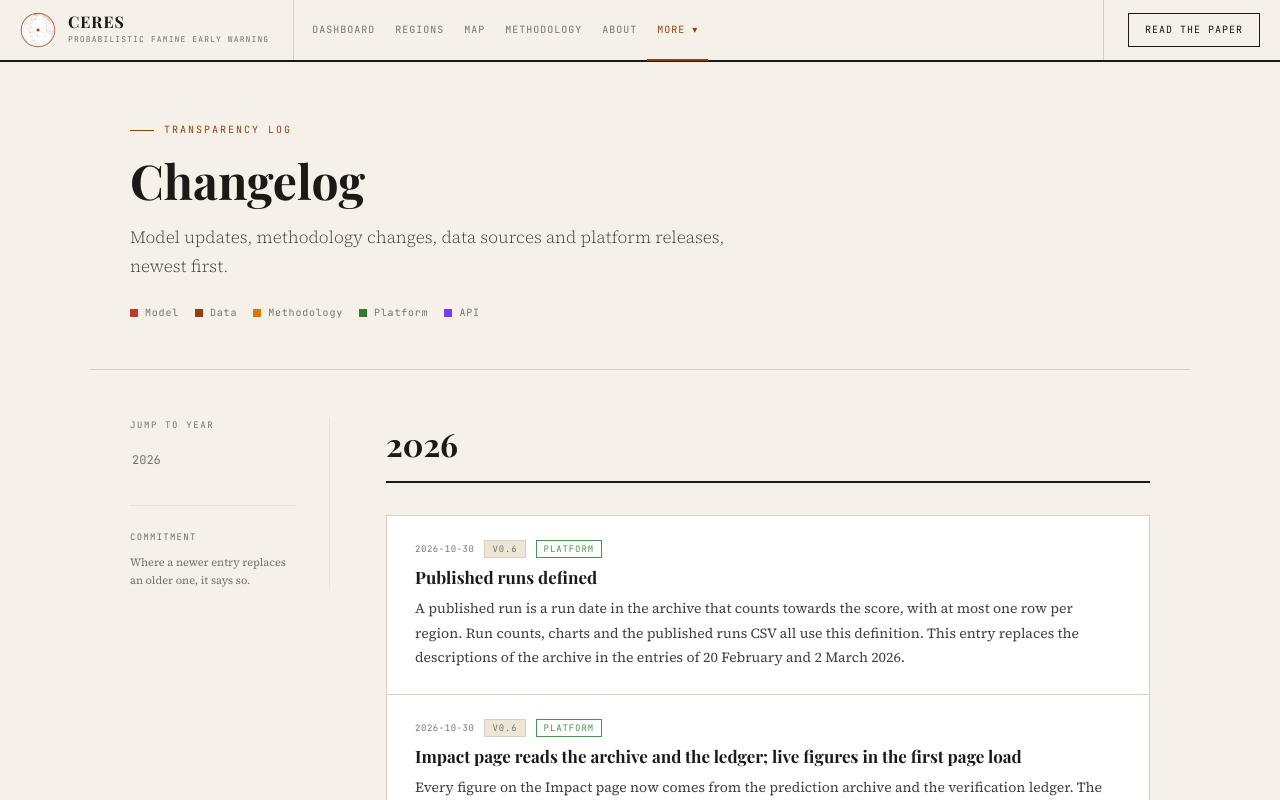
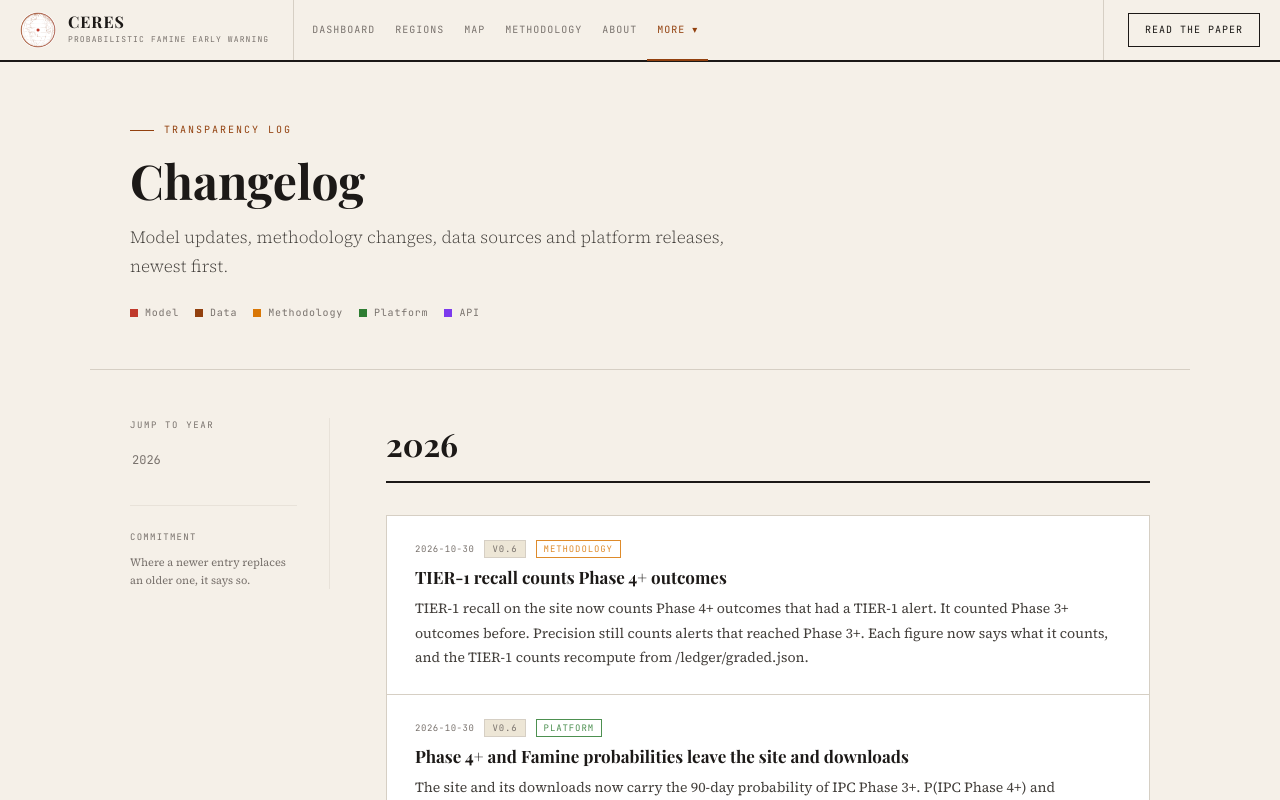
Before and after one commit to northflowlabs/ceres, a Next.js app: page /changelog in a window 1280 px wide. Shown: the top 800 px of the page. Built offline with nearby package versions, Linux system fonts and the light colour scheme.

Commit message:
Keep the 10 February changelog entry as written, and log the 30 October changes
The entry on tier thresholds is back word for word. New entries record the
recall definition and the two fields leaving the site and downloads, and the
definition of published runs now says exactly what is counted.

```diff
--- a/src/app/changelog/page.tsx
+++ b/src/app/changelog/page.tsx
@@ -32,9 +32,23 @@ const CHANGELOG: ChangeEntry[] = [
   {
     date: "2026-10-30",
     version: "v0.6",
+    type: "methodology",
+    title: "TIER-1 recall counts Phase 4+ outcomes",
+    body: "TIER-1 recall on the site now counts Phase 4+ outcomes that had a TIER-1 alert. It counted Phase 3+ outcomes before. Precision still counts alerts that reached Phase 3+. Each figure now says what it counts, and the TIER-1 counts recompute from /ledger/graded.json.",
+  },
+  {
+    date: "2026-10-30",
+    version: "v0.6",
+    type: "platform",
+    title: "Phase 4+ and Famine probabilities leave the site and downloads",
+    body: "The site and its downloads now carry the 90-day probability of IPC Phase 3+. P(IPC Phase 4+) and P(Famine) are no longer published here. The current forecasts download from /ledger/latest.csv, HXL-tagged, and /ledger/regions.json.",
+  },
+  {
+    date: "2026-10-30",
+    version: "v0.6",
     type: "platform",
     title: "Published runs defined",
-    body: "A published run is a run date in the archive that counts towards the score, with at most one row per region. Run counts, charts and the published runs CSV all use this definition. This entry replaces the descriptions of the archive in the entries of 20 February and 2 March 2026.",
+    body: "A published run is a run date in the prediction archive since 7 April 2026, with at most one row per region. Run counts, charts and the published runs CSV all use this definition. This entry replaces the descriptions of the archive in the entries of 20 February and 2 March 2026.",
   },
   {
     date: "2026-10-30",
@@ -119,7 +133,7 @@ const CHANGELOG: ChangeEntry[] = [
     version: "v0.1",
     type: "model",
     title: "Three-tier alert classification: TIER-1, TIER-2, TIER-3",
-    body: "TIER-1: P(IPC 3+) ≥ 0.70, high-probability escalation within 90 days, immediate alert. TIER-2: P(IPC 3+) 0.45 to 0.69 or CRITICAL convergence, elevated risk, enhanced monitoring. TIER-3: P(IPC 3+) < 0.45, watch status. Thresholds author-specified at initialisation; prospective calibration ongoing as graded outcomes accumulate from August to October 2026.",
+    body: "TIER-1: P(IPC 3+) ≥ 0.70 or P(IPC 4+) ≥ 0.50, high-probability escalation within 90 days, immediate alert. TIER-2: P(IPC 3+) 0.45 to 0.69 or CRITICAL convergence, elevated risk, enhanced monitoring. TIER-3: P(IPC 3+) < 0.45, watch status. Thresholds author-specified at initialisation; prospective calibration ongoing as graded outcomes accumulate from August to October 2026.",
   },
 ];
 
```
